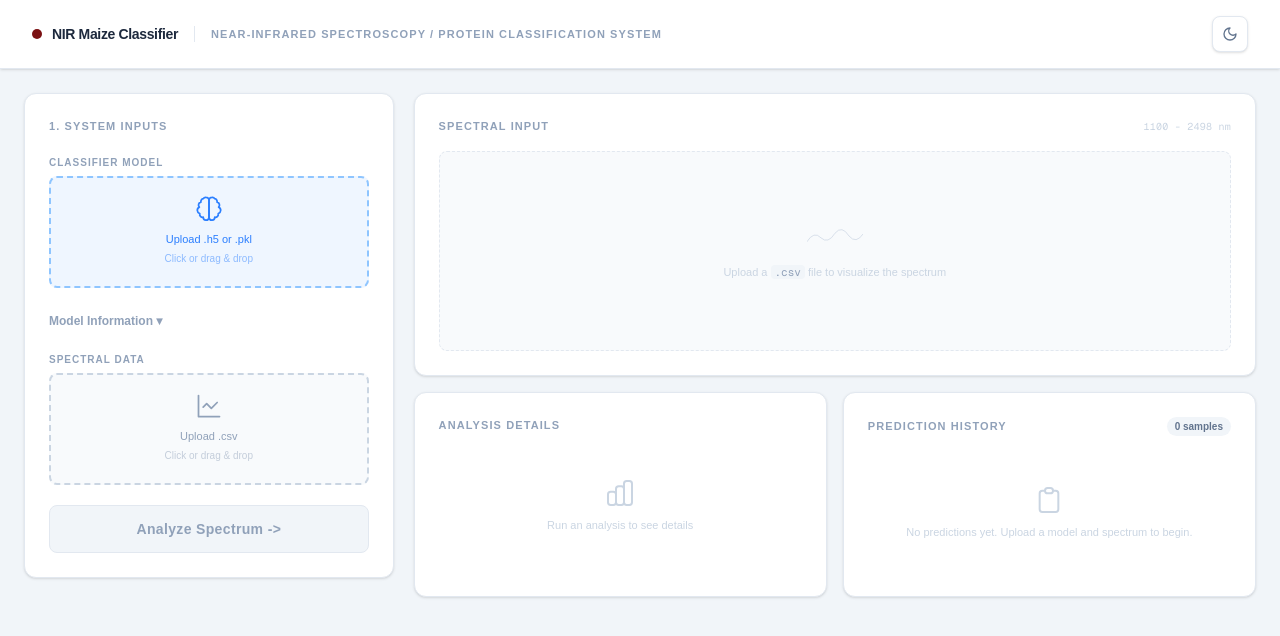
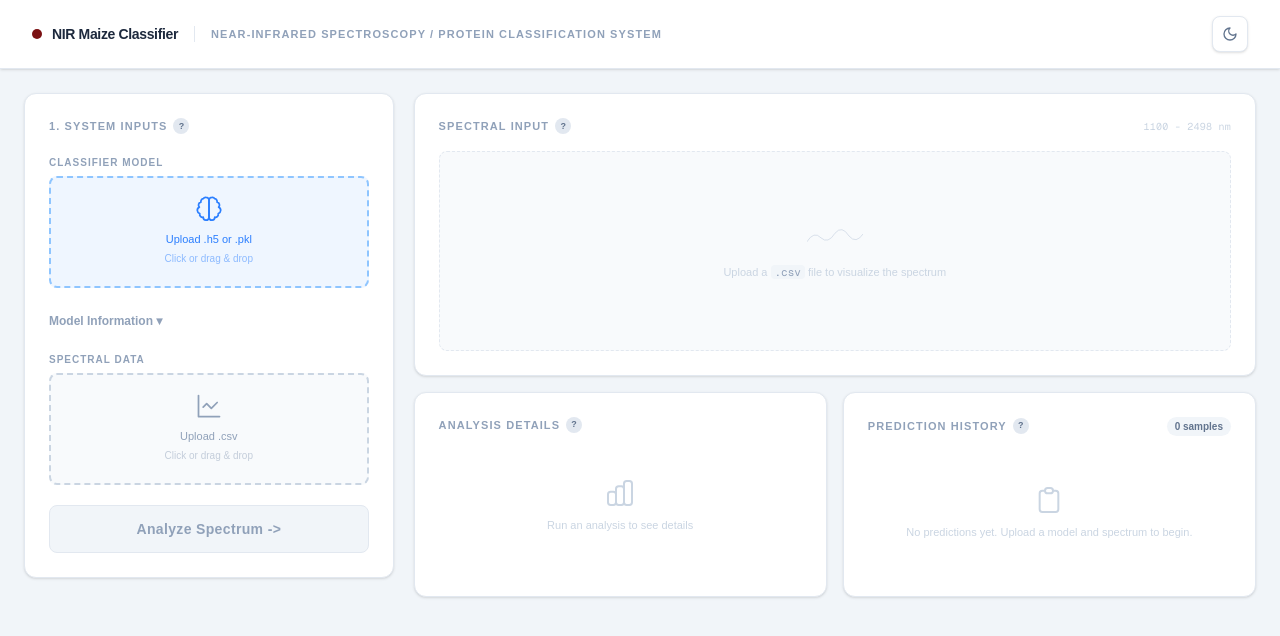
Before and after one commit to kervinsamson/nir-maize-classifier, a Next.js app in the folder app/frontend/: page / in a window 1280 px wide. Shown: the top 636 px of the page. Built offline with nearby package versions, Linux system fonts and the light colour scheme.

Commit message:
feat: include tooltips for each card

```diff
--- a/app/frontend/app/components/ConfidenceCard.tsx
+++ b/app/frontend/app/components/ConfidenceCard.tsx
@@ -2,6 +2,7 @@
 
 import { useState } from 'react';
 import type { AnalysisResult } from '../types';
+import { InfoTooltip } from './InfoTooltip';
 
 interface ConfidenceCardProps {
   result?: AnalysisResult | null;
@@ -17,9 +18,12 @@ export function ConfidenceCard({ result }: ConfidenceCardProps) {
   return (
     <>
       <div className="bg-white dark:bg-slate-900 rounded-xl border border-slate-200 dark:border-slate-800 shadow-sm p-6 flex flex-col gap-3">
-        <p className="text-[11px] font-bold text-slate-400 dark:text-slate-500 uppercase tracking-widest">
-          ANALYSIS DETAILS
-        </p>
+        <div className="flex items-center gap-1.5">
+          <p className="text-[11px] font-bold text-slate-400 dark:text-slate-500 uppercase tracking-widest">
+            ANALYSIS DETAILS
+          </p>
+          <InfoTooltip text="Shows the raw decision function score, model type, and a confidence percentage derived from the classifier's output." />
+        </div>
 
         {!result ? (
           <div className="flex flex-col items-center justify-center gap-2 py-8 text-slate-300 dark:text-slate-600">
--- a/app/frontend/app/components/FinalVerdictCard.tsx
+++ b/app/frontend/app/components/FinalVerdictCard.tsx
@@ -1,6 +1,7 @@
 'use client';
 
 import type { AnalysisResult } from '../types';
+import { InfoTooltip } from './InfoTooltip';
 
 function MetaRow({ label, value }: { label: string; value: string }) {
   return (
@@ -19,9 +20,12 @@ interface FinalVerdictCardProps {
 export function FinalVerdictCard({ result, modelFileName }: FinalVerdictCardProps) {
   return (
     <div className="bg-white dark:bg-slate-900 rounded-xl border border-slate-200 dark:border-slate-800 shadow-sm p-6 flex flex-col gap-4">
-      <h2 className="text-[11px] font-bold text-slate-400 dark:text-slate-500 uppercase tracking-widest">
-        2. Final Verdict
-      </h2>
+      <div className="flex items-center gap-1.5">
+        <h2 className="text-[11px] font-bold text-slate-400 dark:text-slate-500 uppercase tracking-widest">
+          2. Final Verdict
+        </h2>
+        <InfoTooltip text="The model's binary classification result — whether the sample is high or low in protein content." />
+      </div>
 
       {result.isHighProtein ? (
         <div
--- /dev/null
+++ b/app/frontend/app/components/InfoTooltip.tsx
@@ -0,0 +1,27 @@
+'use client';
+
+interface InfoTooltipProps {
+  text: string;
+}
+
+export function InfoTooltip({ text }: InfoTooltipProps) {
+  return (
+    <div className="relative inline-flex group">
+      <button
+        type="button"
+        className="w-4 h-4 rounded-full bg-slate-200 dark:bg-slate-700 text-slate-500 dark:text-slate-400 text-[9px] font-bold flex items-center justify-center hover:bg-slate-300 dark:hover:bg-slate-600 transition-colors cursor-default select-none"
+        aria-label="More information"
+        tabIndex={-1}
+      >
+        ?
+      </button>
+      <div
+        role="tooltip"
+        className="pointer-events-none absolute bottom-full left-1/2 -translate-x-1/2 mb-2 w-52 rounded-lg bg-slate-800 dark:bg-slate-950 border border-slate-700 dark:border-slate-800 px-3 py-2 text-[11px] text-slate-200 shadow-xl opacity-0 group-hover:opacity-100 transition-opacity duration-150 z-50 leading-relaxed"
+      >
+        {text}
+        <span className="absolute top-full left-1/2 -translate-x-1/2 border-4 border-transparent border-t-slate-800 dark:border-t-slate-950" />
+      </div>
+    </div>
+  );
+}
--- a/app/frontend/app/components/MathBreakdown.tsx
+++ b/app/frontend/app/components/MathBreakdown.tsx
@@ -1,8 +1,13 @@
+import { InfoTooltip } from './InfoTooltip';
+
 export function MathBreakdown() {
   const panels = ['PCA Components', 'Feature Weights', 'Decision Boundary'];
   return (
     <div className="bg-white dark:bg-slate-800 rounded-xl border border-slate-200 dark:border-slate-700 shadow-sm p-6 flex flex-col gap-5">
-      <h3 className="text-[11px] font-bold text-slate-400 dark:text-slate-500 uppercase tracking-widest">Mathematical Breakdown</h3>
+      <div className="flex items-center gap-1.5">
+        <h3 className="text-[11px] font-bold text-slate-400 dark:text-slate-500 uppercase tracking-widest">Mathematical Breakdown</h3>
+        <InfoTooltip text="Displays internal model components such as PCA projections, feature weights, and the decision boundary (coming soon)." />
+      </div>
       <div className="grid grid-cols-3 gap-3">
         {panels.map((name) => (
           <div key={name} className="rounded-lg bg-slate-50 dark:bg-slate-900 border border-slate-100 dark:border-slate-700 p-4 flex flex-col items-center gap-3">
--- a/app/frontend/app/components/PredictionHistory.tsx
+++ b/app/frontend/app/components/PredictionHistory.tsx
@@ -1,6 +1,7 @@
 'use client';
 
 import type { PredictionRecord } from '../types';
+import { InfoTooltip } from './InfoTooltip';
 
 interface PredictionHistoryProps {
   records: PredictionRecord[];
@@ -10,9 +11,12 @@ export function PredictionHistory({ records }: PredictionHistoryProps) {
   return (
     <div className="bg-white dark:bg-slate-800 rounded-xl border border-slate-200 dark:border-slate-700 shadow-sm p-6 flex flex-col gap-4">
       <div className="flex items-center justify-between">
-        <h3 className="text-[11px] font-bold text-slate-400 dark:text-slate-500 uppercase tracking-widest">
-          Prediction History
-        </h3>
+        <div className="flex items-center gap-1.5">
+          <h3 className="text-[11px] font-bold text-slate-400 dark:text-slate-500 uppercase tracking-widest">
+            Prediction History
+          </h3>
+          <InfoTooltip text="A running log of all predictions made this session — including the file name, model used, result, confidence score, and inference time." />
+        </div>
         <span className="text-[10px] font-bold bg-slate-100 dark:bg-slate-700 text-slate-500 dark:text-slate-400 px-2 py-0.5 rounded-full">
           {records.length} {records.length === 1 ? 'sample' : 'samples'}
         </span>
--- a/app/frontend/app/components/SpectralPlot.tsx
+++ b/app/frontend/app/components/SpectralPlot.tsx
@@ -10,6 +10,7 @@ import {
   CartesianGrid,
   Tooltip,
 } from 'recharts';
+import { InfoTooltip } from './InfoTooltip';
 
 interface SpectralPlotProps {
   hasData: boolean;
@@ -77,9 +78,12 @@ export function SpectralPlot({ hasData, spectrumData, isHighProtein }: SpectralP
   return (
     <div className="bg-white dark:bg-slate-800 rounded-xl border border-slate-200 dark:border-slate-700 shadow-sm p-6 flex flex-col gap-4">
       <div className="flex items-center justify-between">
-        <h3 className="text-[11px] font-bold text-slate-400 dark:text-slate-500 uppercase tracking-widest">
-          Spectral Input
-        </h3>
+        <div className="flex items-center gap-1.5">
+          <h3 className="text-[11px] font-bold text-slate-400 dark:text-slate-500 uppercase tracking-widest">
+            Spectral Input
+          </h3>
+          <InfoTooltip text="Visualizes the NIR absorbance spectrum of the uploaded sample across the 1100–2498 nm wavelength range." />
+        </div>
         <span className="text-[10px] text-slate-300 dark:text-slate-600 font-mono tracking-wide">
           1100 - 2498 nm
         </span>
--- a/app/frontend/app/components/SystemInputsCard.tsx
+++ b/app/frontend/app/components/SystemInputsCard.tsx
@@ -4,6 +4,7 @@ import { useState } from 'react';
 import type { ModelDetectionResult } from '../types';
 import { SpinnerIcon } from './icons';
 import { UploadBox } from './UploadBox';
+import { InfoTooltip } from './InfoTooltip';
 
 interface SystemInputsCardProps {
   modelFile: File | null;
@@ -30,9 +31,12 @@ export function SystemInputsCard({
 
   return (
     <div className="bg-white dark:bg-slate-900 rounded-xl border border-slate-200 dark:border-slate-800 shadow-sm p-6 flex flex-col gap-5">
-      <h2 className="text-[11px] font-bold text-slate-400 dark:text-slate-500 uppercase tracking-widest">
-        1. System Inputs
-      </h2>
+      <div className="flex items-center gap-1.5">
+        <h2 className="text-[11px] font-bold text-slate-400 dark:text-slate-500 uppercase tracking-widest">
+          1. System Inputs
+        </h2>
+        <InfoTooltip text="Upload your trained classifier model (.h5 or .pkl) and a NIR spectral CSV file, then click Analyze to run a protein classification." />
+      </div>
 
       <UploadBox
         file={modelFile}
```
